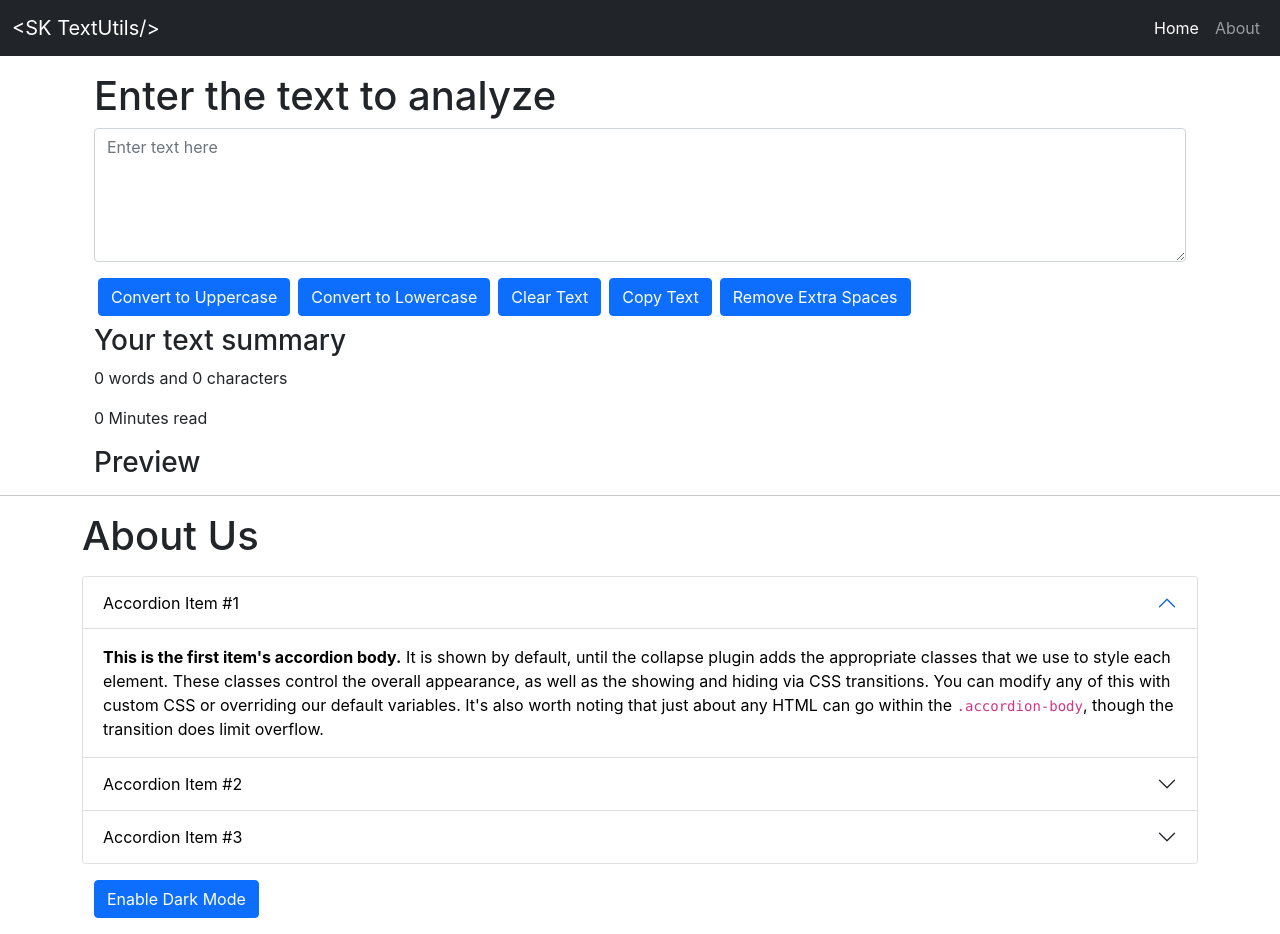
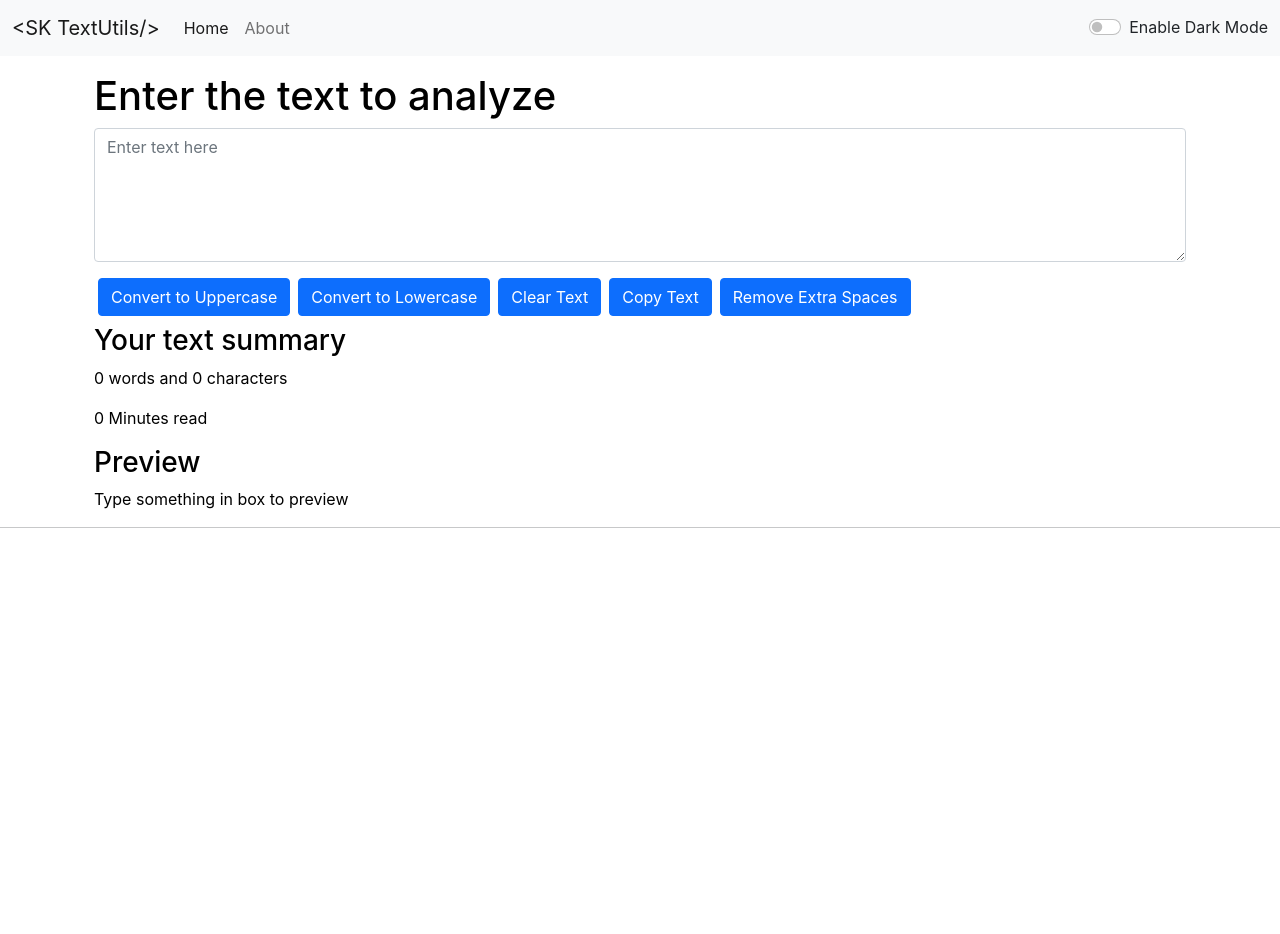
Before and after one commit to Shahzadsk046/textutils, a React (Create React App) app: page / in a window 1280 px wide. After the commit the page ends 800 px from the top, so only its background shows below. Built offline with nearby package versions, Linux system fonts and the light colour scheme.

Commit message:
updated settings for Dark Mode

```diff
--- a/src/App.js
+++ b/src/App.js
@@ -1,19 +1,37 @@
+import { useState } from "react";
 import "./App.css";
-import About from "./Components/Body/About";
+// import About from "./Components/Body/About";
 import TextForm from "./Components/Body/TextForm";
 import Navbar from "./Components/Header/Navbar";
 
 function App() {
+  const [mode, setMode] = useState("light");
+
+  const toggleMode = () => {
+    if (mode === "light") {
+      setMode("dark");
+      document.body.style.backgroundColor = "#37474f";
+    } else {
+      setMode("light");
+      document.body.style.backgroundColor = "white";
+    }
+  };
+
   return (
     <>
       {/* Passing title in Navbar Using Props */}
-      <Navbar title="<SK TextUtils/>" aboutText="About" />
+      <Navbar
+        title="<SK TextUtils/>"
+        aboutText="About"
+        mode={mode}
+        toggleMode={toggleMode}
+      />
       {/* <Navbar /> */}
       <div className="container my-3">
-        <TextForm heading="Enter the text to analyze" />
+        <TextForm heading="Enter the text to analyze" mode={mode} />
       </div>
       <hr />
-      <About />
+      {/* <About /> */}
     </>
   );
 }
--- a/src/Components/Body/TextForm.jsx
+++ b/src/Components/Body/TextForm.jsx
@@ -25,8 +25,9 @@ const TextForm = (props) => {
   };
 
   const handleCopy = () => {
-    let newText = text;
-    navigator.clipboard.writeText(newText);
+    let newText = document.getElementById("myBox");
+    newText.select();
+    navigator.clipboard.writeText(newText.value);
   };
 
   const handleExtraSpaces = () => {
@@ -42,7 +43,10 @@ const TextForm = (props) => {
 
   return (
     <>
-      <div className="container">
+      <div
+        className="container"
+        style={{ color: props.mode === "dark" ? "white" : "black" }}
+      >
         <div className="mb-3">
           <h1>{props.heading}</h1>
           {/* <label htmlFor="myBox" className="form-label">Enter your text below</label> */}
@@ -51,6 +55,10 @@ const TextForm = (props) => {
             value={text}
             placeholder="Enter text here"
             onChange={handleOnChange}
+            style={{
+              backgroundColor: props.mode === "dark" ? "#424242" : "white",
+              color: props.mode === "dark" ? "white" : "black",
+            }}
             id="myBox"
             rows="5"
           ></textarea>
@@ -71,14 +79,17 @@ const TextForm = (props) => {
           Remove Extra Spaces
         </button>
       </div>
-      <div className="container my-2">
+      <div
+        className="container my-2"
+        style={{ color: props.mode === "dark" ? "white" : "black" }}
+      >
         <h3>Your text summary</h3>
         <p>
           {word} words and {char} characters
         </p>
         <p>{0.008 * word} Minutes read</p>
         <h3>Preview</h3>
-        <p>{text}</p>
+        <p>{text.length>0?text:"Type something in box to preview"}</p>
       </div>
     </>
   );
--- a/src/Components/Header/Navbar.jsx
+++ b/src/Components/Header/Navbar.jsx
@@ -3,7 +3,9 @@ import PropTypes from "prop-types";
 // Navbar Using Props
 const Navbar = (props) => {
   return (
-    <nav className="navbar navbar-expand-lg navbar-dark bg-dark">
+    <nav
+      className={`navbar navbar-expand-lg navbar-${props.mode} bg-${props.mode}`}
+    >
       <div className="container-fluid">
         <a className="navbar-brand" href="/">
           {props.title}
@@ -20,7 +22,7 @@ const Navbar = (props) => {
           <span className="navbar-toggler-icon"></span>
         </button>
         <div className="collapse navbar-collapse" id="navbarSupportedContent">
-          <ul className="navbar-nav ms-auto mb-2 mb-lg-0">
+          <ul className="navbar-nav me-auto mb-2 mb-lg-0">
             <li className="nav-item">
               <a className="nav-link active" aria-current="page" href="/">
                 Home
@@ -43,6 +45,25 @@ const Navbar = (props) => {
               Search
             </button>
           </form> */}
+          <div
+            className={`form-check form-switch text-${
+              props.mode === "light" ? "dark" : "light"
+            }`}
+          >
+            <input
+              className="form-check-input me-auto"
+              type="checkbox"
+              role="switch"
+              id="flexSwitchCheckDefault"
+              onClick={props.toggleMode}
+            />
+            <label
+              className="form-check-label"
+              htmlFor="flexSwitchCheckDefault"
+            >
+              Enable Dark Mode
+            </label>
+          </div>
         </div>
       </div>
     </nav>
@@ -59,6 +80,6 @@ Navbar.propTypes = {
 Navbar.defaultProps = {
   title: "Set Title here",
   aboutText: "Set About here",
-}
+};
 
 export default Navbar;
```
